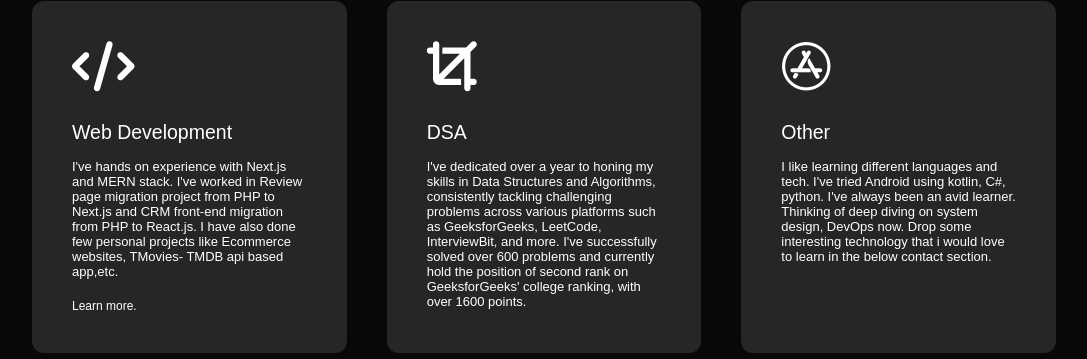
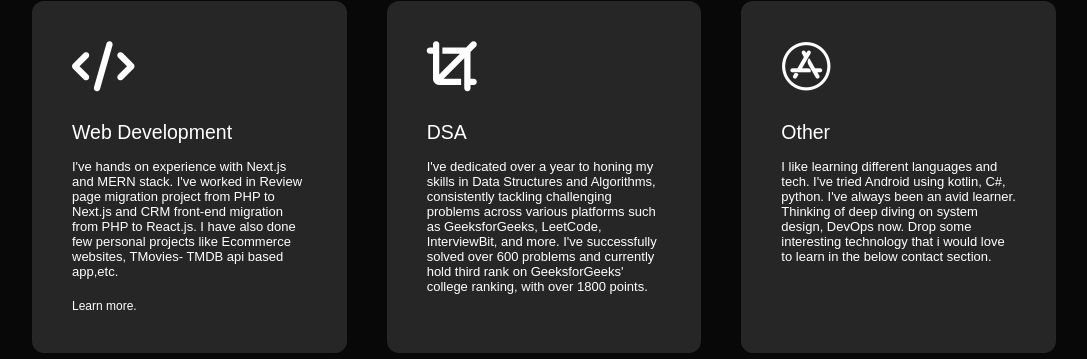
Before and after one commit to PawanSinghRawat2000/portfolioWebsite, a plain HTML site: page index.html in a window 1280 px wide. Shown: the part 1640-1999 px from the top of the page, without its empty margins (96-1183 px from the left). Drawn offline with Linux system fonts and the light colour scheme.

Commit message:
content update

```diff
--- a/index.html
+++ b/index.html
@@ -99,8 +99,8 @@
                             <p>I've dedicated over a year to honing my skills in Data Structures and Algorithms,
                                 consistently tackling challenging problems across various platforms such as
                                 GeeksforGeeks, LeetCode, InterviewBit, and more. I've
-                                successfully solved over 600 problems and currently hold the position of
-                                 second rank on GeeksforGeeks' college ranking, with over 1600 points.
+                                successfully solved over 600 problems and currently hold
+                                 third rank on GeeksforGeeks' college ranking, with over 1800 points.
                             </p>
                         </div>
                          <div>
```
